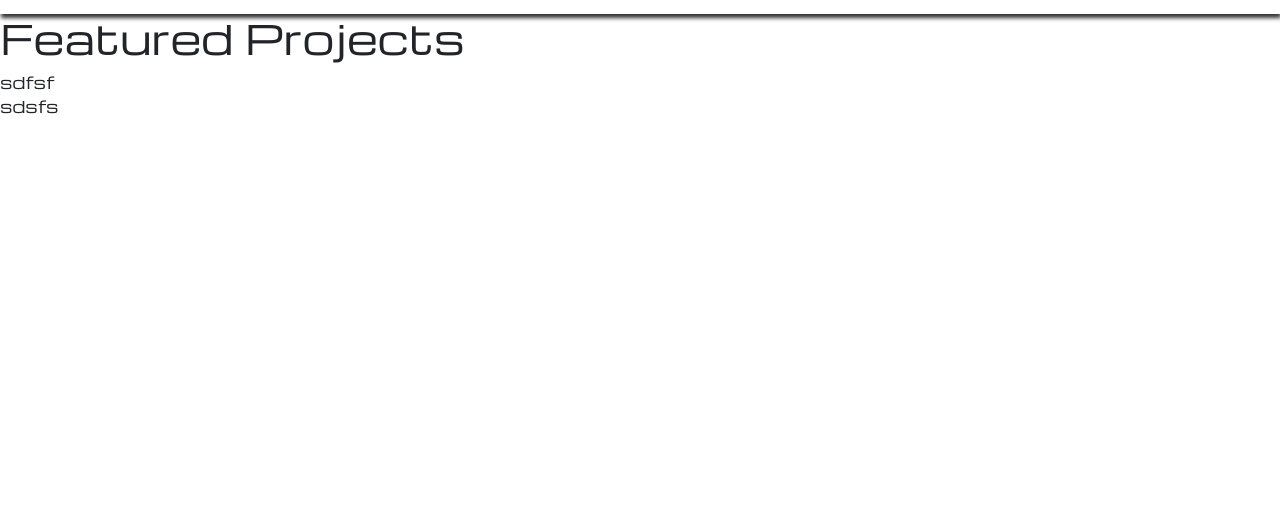
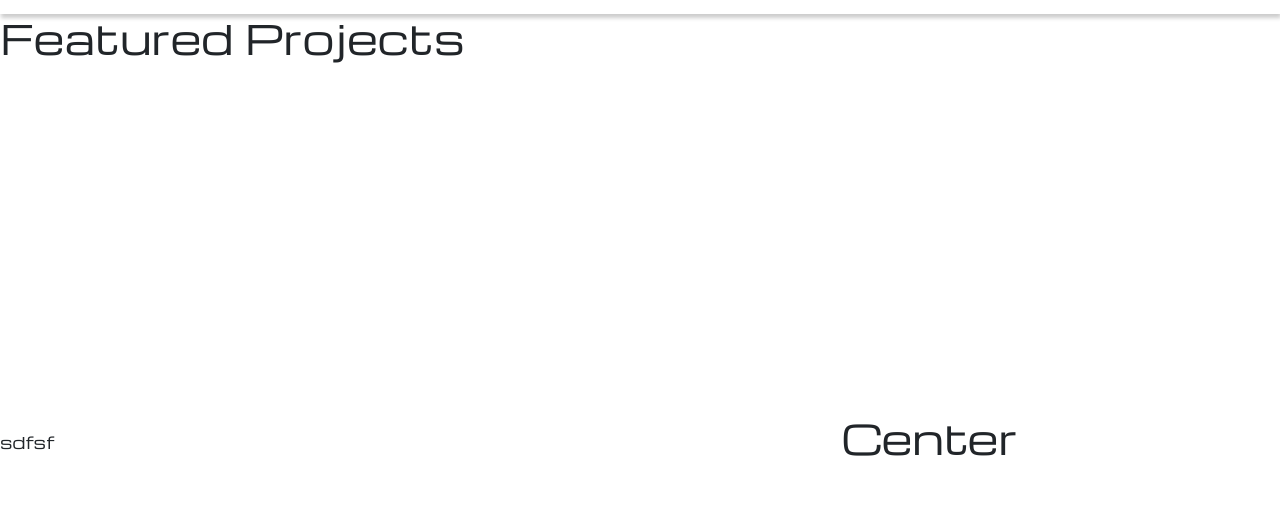
Before and after one commit to NyleLuza/JeremiasLuzaConstruction_Website, a React (Create React App) app in the folder jlc-web/client/: page /Home in a window 1280 px wide. Shown: the part 1586-2106 px from the top of the page. Built offline with nearby package versions, Linux system fonts and the light colour scheme.

Commit message:
added flex box for third section

```diff
--- a/jlc-web/client/src/components/Main.js
+++ b/jlc-web/client/src/components/Main.js
@@ -22,7 +22,7 @@ function Main() {
         style={{
           height: "calc(100vh - 60px)",
           color: "black",
-          boxShadow: "1px 4px 4px rgba(0,0,0,0.8)",
+          boxShadow: "1px 4px 4px rgba(0,0,0,0.2)",
         }}
       >
         <div
@@ -66,7 +66,7 @@ function Main() {
         style={{
           height: "100vh",
           color: "black",
-          boxShadow: "1px 4px 4px rgba(0,0,0,0.8)",
+          boxShadow: "1px 4px 4px rgba(0,0,0,0.2)",
         }}
       >
         <div className="d-flex flex-grow-1 align-items-center justify-content-center">
@@ -119,11 +119,13 @@ function Main() {
         <div>
           <h1>Featured Projects</h1>
         </div>
-        <main>
+        <main className="d-flex flex-grow-1 justify-content-center align-items-center">
           {/*left hand side for pictures*/}
-          <div>sdfsf</div>
+          <div className="d-flex flex-grow-1">sdfsf</div>
           {/*right hand side for text and description*/}
-          <div>sdsfs</div>
+          <div className="d-flex flex-grow-1 justify-content-center">
+            <h1>Center</h1>
+          </div>
         </main>
       </section>
     </div>
```
